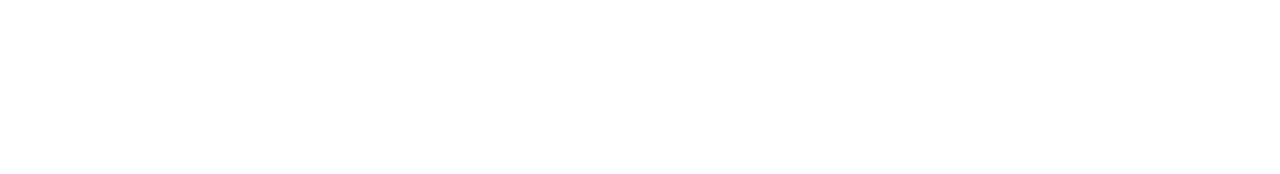
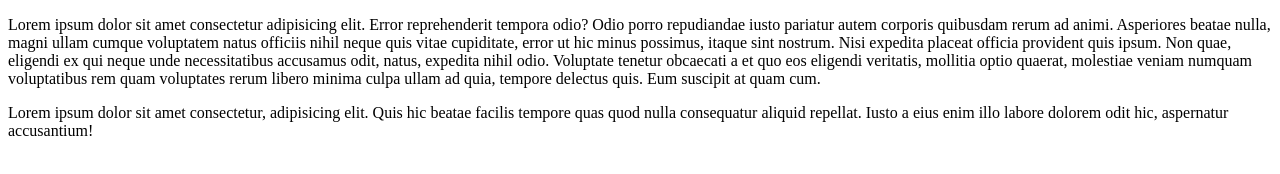
Before and after one commit to Fariiidd/prueba-git, a plain HTML site: page index.html in a window 1280 px wide. Drawn offline with Linux system fonts and the light colour scheme.

Commit message:
skjsfdsjhbdsdufdba

```diff
--- a/index.html
+++ b/index.html
@@ -1,10 +1,12 @@
 <!DOCTYPE html>
 <html lang="en">
+
 <head>
     <meta charset="UTF-8">
     <meta name="viewport" content="width=device-width, initial-scale=1.0">
     <title>Document</title>
 </head>
+
 <body>
 
     <header>
@@ -14,7 +16,17 @@
 
     <section>
         <article>
+            <p>Lorem ipsum dolor sit amet consectetur adipisicing elit. Error reprehenderit tempora odio? Odio porro
+                repudiandae iusto pariatur autem corporis quibusdam rerum ad animi. Asperiores beatae nulla, magni ullam
+                cumque voluptatem natus officiis nihil neque quis vitae cupiditate, error ut hic minus possimus, itaque
+                sint nostrum. Nisi expedita placeat officia provident quis ipsum. Non quae, eligendi ex qui neque unde
+                necessitatibus accusamus odit, natus, expedita nihil odio. Voluptate tenetur obcaecati a et quo eos
+                eligendi veritatis, mollitia optio quaerat, molestiae veniam numquam voluptatibus rem quam voluptates
+                rerum libero minima culpa ullam ad quia, tempore delectus quis. Eum suscipit at quam cum.</p>
 
+            <p>Lorem ipsum dolor sit amet consectetur, adipisicing elit. Quis hic beatae facilis tempore quas quod nulla
+                consequatur aliquid repellat. Iusto a eius enim illo labore dolorem odit hic, aspernatur accusantium!
+            </p>
         </article>
     </section>
 
@@ -25,4 +37,5 @@
 
 
 </body>
+
 </html>
```
Lines whose indentation alone changed are shown as unchanged.
